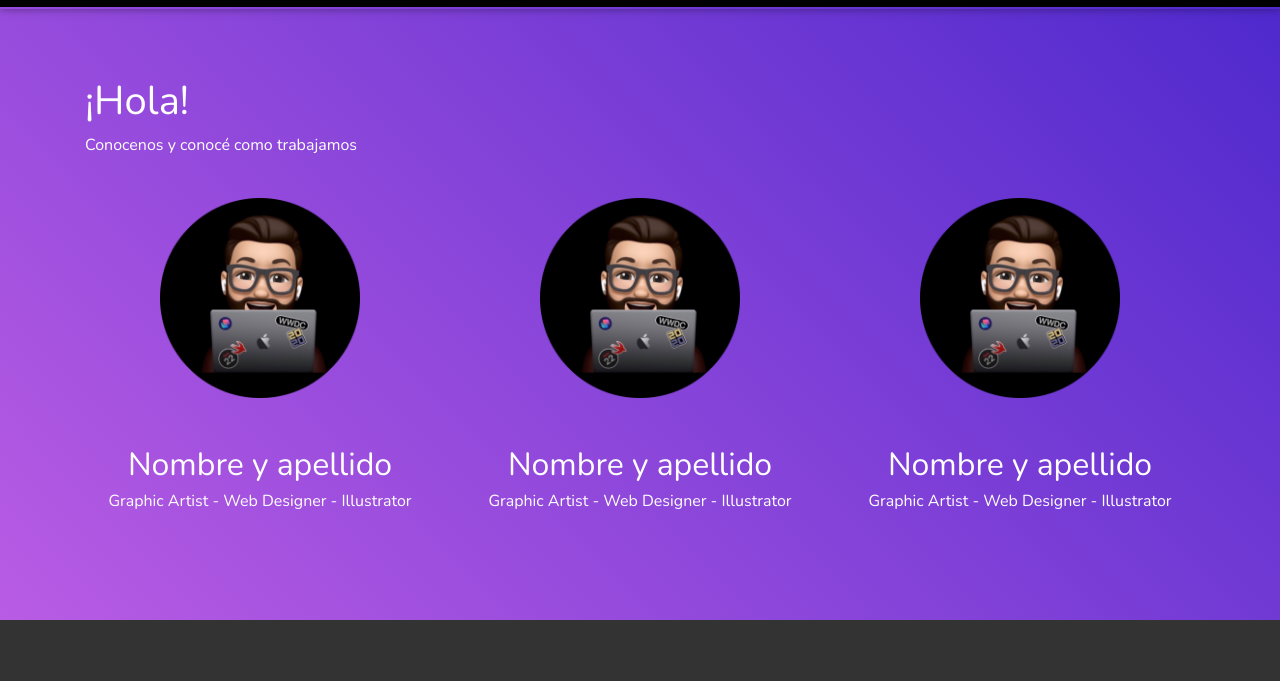
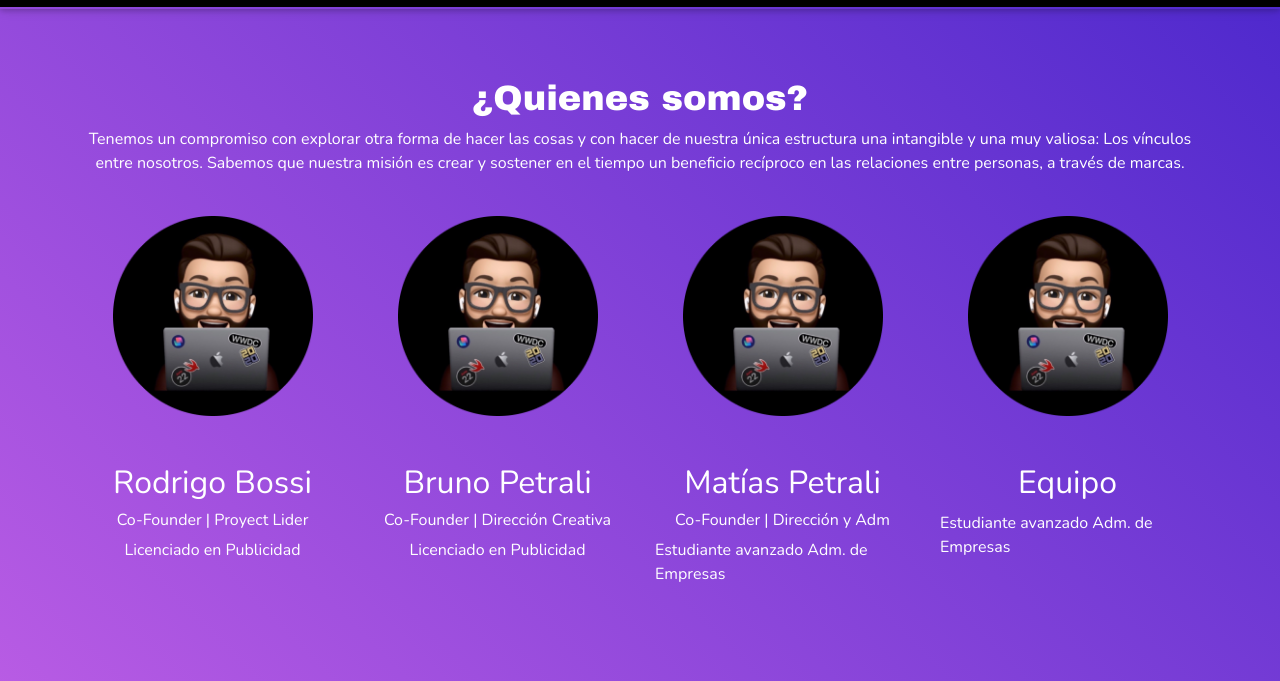
Before and after one commit to RB-bit/cursoCoder, a website: page quienes-somos.html in a window 1280 px wide. Shown: the part 70-751 px from the top of the page. Drawn offline with nearby package versions, Linux system fonts and the light colour scheme.

Commit message:
agregue equipo

```diff
--- a/quienes-somos.html
+++ b/quienes-somos.html
@@ -87,41 +87,60 @@
 
       </div>
     </nav>
+
+  <!-- Sección Equipo  ----------------------------------------------------------------------------------------------------------- -->
+
+
     <main class="equipo">
         <section class="container">
 
-            <h1>¡Hola!</h1>
-            <p>Conocenos y conocé como trabajamos</p>
+            <h2 class="equipo__Titulo">¿Quienes somos?</h2>
+            <p class="equipo__bajada">Tenemos un compromiso con explorar otra forma de hacer las cosas y con hacer de nuestra única estructura una intangible y una muy valiosa: Los vínculos entre nosotros. Sabemos que nuestra misión es crear y sostener en el tiempo un beneficio recíproco en las relaciones entre personas, a través de marcas.</p>
 
             <div class="row">
-                <div class="col-md-4 col-sm-12 d-flex align-items-center flex-column ">
+                <div class="col-md-3 col-sm-12 d-flex align-items-center flex-column ">
 
                     <img class="equipo__Avatar masthead-avatar mb-5" src="imagenes/memoji.png" alt="" width="200" height="200" />
 
-                    <h2>Nombre y apellido</h2>
-                    <h3 class="equipo__descripcionPuesto">Graphic Artist - Web Designer - Illustrator</h3>
+                    <h2>Rodrigo Bossi</h2>
+                    <h3 class="equipo__descripcionPuesto">Co-Founder | Proyect Lider</h3>
+                    <p>Licenciado en Publicidad</p>
                 </div>
 
-                <div class="col-md-4 col-sm-12 d-flex align-items-center flex-column">
+                <div class="col-md-3 col-sm-12 d-flex align-items-center flex-column">
 
                     <img class="equipo__Avatar masthead-avatar mb-5" src="imagenes/memoji.png" alt="" width="200" height="200" />
 
-                    <h2>Nombre y apellido</h2>
-
-                    <h3 class="equipo__descripcionPuesto">Graphic Artist - Web Designer - Illustrator</h3>
+                    <h2>Bruno Petrali</h2>
+                    <h3 class="equipo__descripcionPuesto">Co-Founder | Dirección Creativa</h3>
+                    <p>Licenciado en Publicidad</p>
                 </div>
 
-                <div class="col-md-4 col-sm-12 d-flex align-items-center flex-column">
+                <div class="col-md-3 col-sm-12 d-flex align-items-center flex-column">
 
                     <img class="equipo__Avatar masthead-avatar mb-5" src="imagenes/memoji.png" alt="" width="200" height="200" />
 
-                    <h2>Nombre y apellido</h2>
+                    <h2>Matías Petrali</h2>
+                    <h3 class="equipo__descripcionPuesto">Co-Founder | Dirección y Adm</h3>
+                    <p>Estudiante avanzado Adm. de Empresas</p>
+                </div>
 
-                    <h3 class="equipo__descripcionPuesto">Graphic Artist - Web Designer - Illustrator</h3>
-                </div>
+                <div class="col-md-3 col-sm-12 d-flex align-items-center flex-column">
+
+                  <img class="equipo__Avatar masthead-avatar mb-5" src="imagenes/memoji.png" alt="" width="200" height="200" />
+
+                  <h2>Equipo</h2>
+                  <p>Estudiante avanzado Adm. de Empresas</p>
+              </div>
             </div>
         </section>
     </main>
+
+<!-- Sección Cómo trabajamos  ----------------------------------------------------------------------------------------------------------- -->
+
+
+
+<!-- Sección Footer  ----------------------------------------------------------------------------------------------------------- -->
 
 
     <footer class="pie container-fluid text-center">
--- a/scss/style.scss
+++ b/scss/style.scss
@@ -299,6 +299,16 @@
     color: $blanco;
     font-family: $tipo1;
 
+    .equipo__Titulo{
+        text-align: center;
+        font-family: $tipo2;
+        font-size: 2.2rem;
+    }
+
+    .equipo__bajada{
+        text-align: center;
+    }
+
     .equipo__Avatar {
         margin-top: 25px;
     }
@@ -307,6 +317,7 @@
         font-size: 1rem;
     }
 }
+
 
 @media (max-width: 769px){
     .equipo {
```
Also changed, not shown: css/estilos.css.
